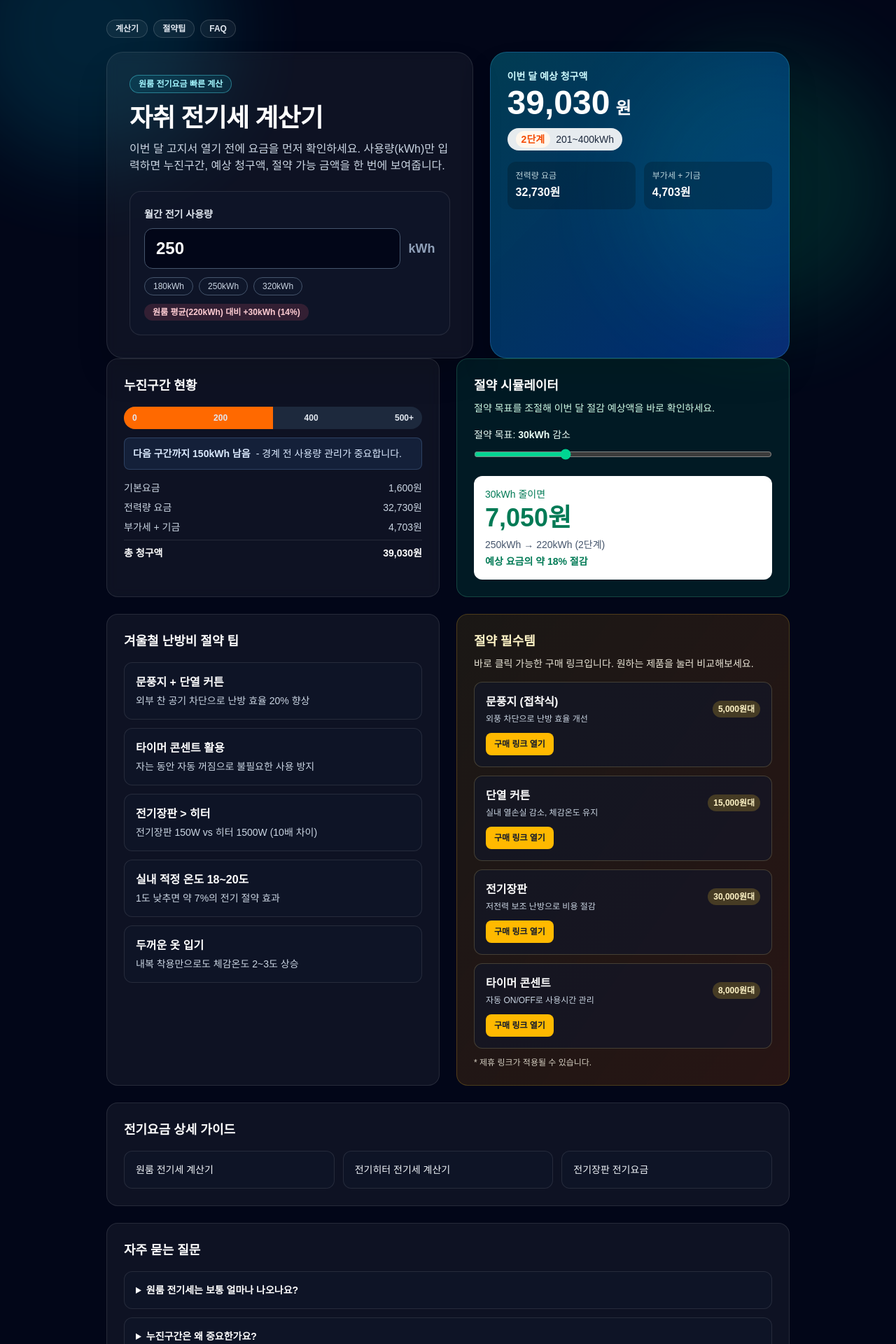
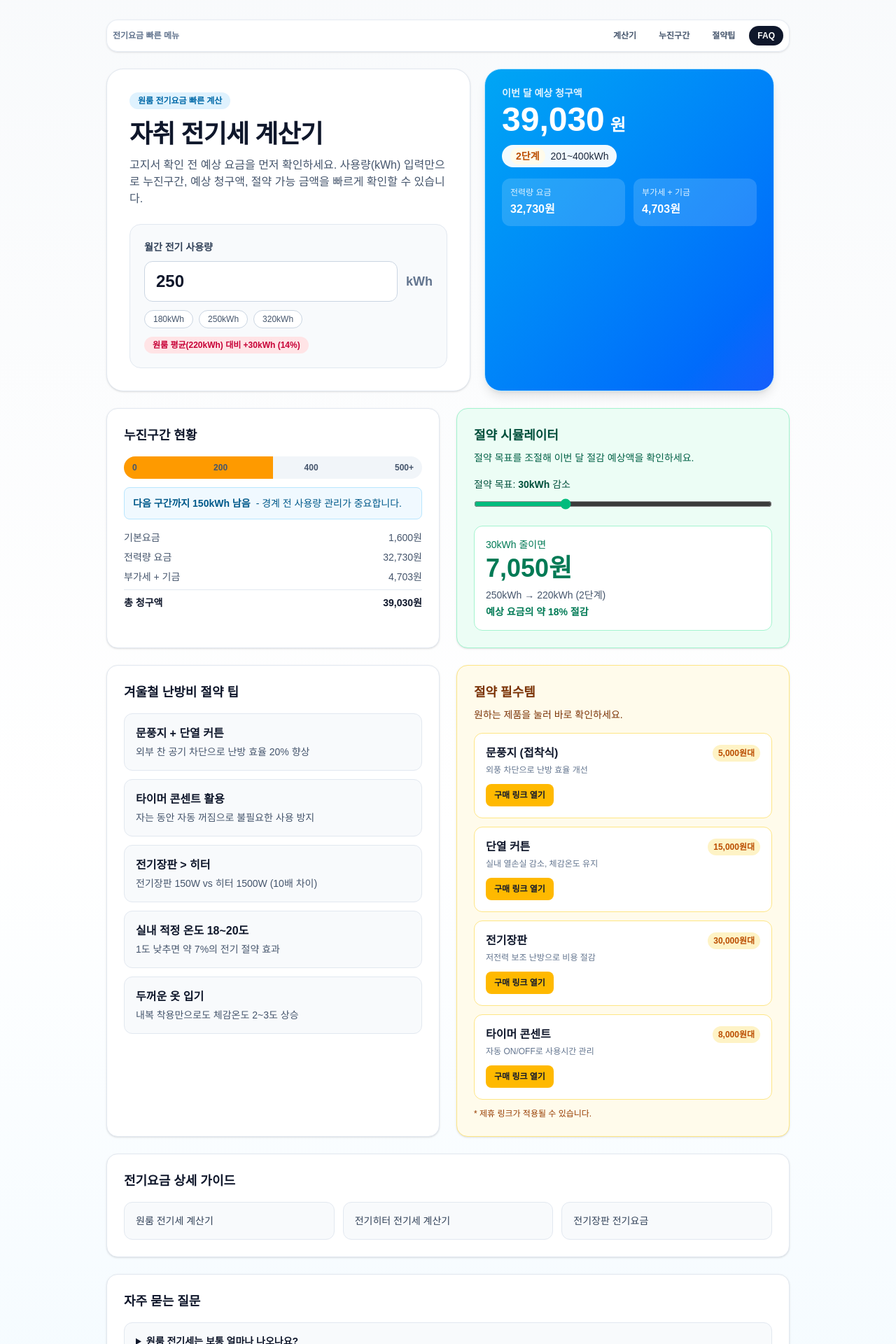
Before and after one commit to RohGyuMin/jajwi-electricity-calc-, a Next.js app: page / in a window 1280 px wide. Shown: the part 20-1940 px from the top of the page at 70% size. Built offline with nearby package versions, Linux system fonts and the light colour scheme; no server answers.

Commit message:
Refine homepage with clean modern layout and navigation

```diff
--- a/src/app/page.tsx
+++ b/src/app/page.tsx
@@ -52,8 +52,8 @@ const FAQ_ITEMS = [
 const ONE_ROOM_AVERAGE_USAGE = 220;
 
 export default function Home() {
-  const [usage, setUsage] = useState(250); // 월간 사용량 (kWh)
-  const [reduceAmount, setReduceAmount] = useState(30); // 절약 목표량
+  const [usage, setUsage] = useState(250);
+  const [reduceAmount, setReduceAmount] = useState(30);
 
   const safeUsage = Math.max(0, usage || 0);
   const reducedUsage = Math.max(0, safeUsage - reduceAmount);
@@ -65,6 +65,7 @@ export default function Home() {
   const usageGapRate = Math.round(
     (Math.abs(usageGap) / ONE_ROOM_AVERAGE_USAGE) * 100
   );
+
   const faqSchema = {
     "@context": "https://schema.org",
     "@type": "FAQPage",
@@ -80,77 +81,85 @@ export default function Home() {
 
   const tierColor =
     bill.tier.tier === 1
-      ? "text-green-600 bg-green-50"
+      ? "text-emerald-700 bg-emerald-50"
       : bill.tier.tier === 2
-      ? "text-orange-600 bg-orange-50"
-      : "text-red-600 bg-red-50";
+      ? "text-amber-700 bg-amber-50"
+      : "text-rose-700 bg-rose-50";
 
   return (
-    <main className="relative min-h-screen overflow-hidden bg-slate-950 text-slate-100">
-      <div className="pointer-events-none absolute inset-0 opacity-80">
-        <div className="absolute -top-32 -left-16 h-96 w-96 rounded-full bg-cyan-500/20 blur-3xl" />
-        <div className="absolute top-24 right-0 h-96 w-96 rounded-full bg-emerald-500/20 blur-3xl" />
-      </div>
-
-      <section className="relative mx-auto max-w-5xl px-4 py-8 sm:px-6 sm:py-12">
+    <main className="min-h-screen bg-gradient-to-b from-slate-50 via-white to-sky-50 text-slate-900">
+      <section className="mx-auto max-w-5xl px-4 py-8 sm:px-6 sm:py-12">
         <script
           type="application/ld+json"
           dangerouslySetInnerHTML={{ __html: JSON.stringify(faqSchema) }}
         />
-        <div className="mb-5 flex flex-wrap gap-2">
+
+        <div className="sticky top-3 z-20 mb-6 rounded-2xl border border-slate-200/80 bg-white/90 p-2 shadow-sm backdrop-blur">
+          <nav className="flex flex-wrap items-center justify-center gap-2 sm:justify-between">
+            <div className="hidden text-xs font-semibold text-slate-500 sm:block">
+              전기요금 빠른 메뉴
+            </div>
+            <div className="flex flex-wrap gap-2">
               <a
                 href="#calculator"
-            className="rounded-full border border-white/15 bg-white/5 px-3 py-1 text-xs font-semibold text-slate-200 hover:border-cyan-300/60 hover:text-cyan-200"
+                className="rounded-full px-3 py-1.5 text-xs font-semibold text-slate-600 transition hover:bg-slate-100 hover:text-slate-900"
               >
                 계산기
               </a>
               <a
+                href="#usage-tier"
+                className="rounded-full px-3 py-1.5 text-xs font-semibold text-slate-600 transition hover:bg-slate-100 hover:text-slate-900"
+              >
+                누진구간
+              </a>
+              <a
                 href="#saving-tips"
-            className="rounded-full border border-white/15 bg-white/5 px-3 py-1 text-xs font-semibold text-slate-200 hover:border-cyan-300/60 hover:text-cyan-200"
+                className="rounded-full px-3 py-1.5 text-xs font-semibold text-slate-600 transition hover:bg-slate-100 hover:text-slate-900"
               >
                 절약팁
               </a>
               <a
                 href="#faq"
-            className="rounded-full border border-white/15 bg-white/5 px-3 py-1 text-xs font-semibold text-slate-200 hover:border-cyan-300/60 hover:text-cyan-200"
+                className="rounded-full bg-slate-900 px-3 py-1.5 text-xs font-semibold text-white transition hover:bg-slate-700"
               >
                 FAQ
               </a>
             </div>
-        <div className="grid gap-6 lg:grid-cols-[1.1fr_0.9fr]">
+          </nav>
+        </div>
+
+        <div className="grid gap-5 lg:grid-cols-[1.05fr_0.95fr]">
           <div
             id="calculator"
-            className="rounded-3xl border border-white/10 bg-white/5 p-6 shadow-2xl backdrop-blur-sm sm:p-8"
+            className="rounded-3xl border border-slate-200 bg-white p-6 shadow-sm sm:p-8"
           >
-            <div className="mb-4 inline-flex rounded-full border border-cyan-300/40 bg-cyan-400/10 px-3 py-1 text-xs font-semibold text-cyan-200">
+            <span className="inline-flex rounded-full bg-sky-100 px-3 py-1 text-xs font-semibold text-sky-700">
               원룸 전기요금 빠른 계산
-            </div>
-            <h1 className="text-3xl font-bold tracking-tight text-white sm:text-4xl">
+            </span>
+            <h1 className="mt-4 text-3xl font-bold tracking-tight sm:text-4xl">
               자취 전기세 계산기
             </h1>
-            <p className="mt-3 text-sm leading-6 text-slate-300 sm:text-base">
-              이번 달 고지서 열기 전에 요금을 먼저 확인하세요. 사용량(kWh)만 입력하면
-              누진구간, 예상 청구액, 절약 가능 금액을 한 번에 보여줍니다.
+            <p className="mt-3 text-sm leading-6 text-slate-600 sm:text-base">
+              고지서 확인 전 예상 요금을 먼저 확인하세요. 사용량(kWh) 입력만으로
+              누진구간, 예상 청구액, 절약 가능 금액을 빠르게 확인할 수 있습니다.
             </p>
 
-            <div className="mt-6 rounded-2xl border border-white/10 bg-slate-900/60 p-5">
+            <div className="mt-6 rounded-2xl border border-slate-200 bg-slate-50 p-5">
               <label className="block">
-                <span className="text-sm font-semibold text-slate-200">
-                  월간 전기 사용량
-                </span>
+                <span className="text-sm font-semibold text-slate-700">월간 전기 사용량</span>
                 <div className="mt-2 flex items-center gap-3">
                   <input
                     type="number"
                     min="0"
                     step="10"
-                    className="flex-1 rounded-xl border border-slate-600 bg-slate-950 px-4 py-3 text-2xl font-bold text-white focus:border-cyan-400 focus:outline-none"
+                    className="flex-1 rounded-xl border border-slate-300 bg-white px-4 py-3 text-2xl font-bold text-slate-900 focus:border-sky-500 focus:outline-none"
                     value={usage}
                     onChange={(e) => {
                       const val = Number(e.target.value);
                       setUsage(Number.isNaN(val) ? 0 : Math.max(0, val));
                     }}
                   />
-                  <span className="text-lg font-semibold text-slate-400">kWh</span>
+                  <span className="text-lg font-semibold text-slate-500">kWh</span>
                 </div>
               </label>
               <div className="mt-3 flex flex-wrap gap-2">
@@ -158,7 +167,7 @@ export default function Home() {
                   <button
                     key={preset}
                     onClick={() => setUsage(preset)}
-                    className="rounded-full border border-slate-600 bg-slate-900 px-3 py-1 text-xs font-medium text-slate-300 hover:border-cyan-300 hover:text-cyan-200"
+                    className="rounded-full border border-slate-300 bg-white px-3 py-1 text-xs font-medium text-slate-600 transition hover:border-sky-400 hover:text-sky-700"
                   >
                     {preset}kWh
                   </button>
@@ -167,10 +176,10 @@ export default function Home() {
               <div
                 className={`mt-3 inline-flex rounded-full px-3 py-1 text-xs font-semibold ${
                   usageGap > 0
-                    ? "bg-rose-400/15 text-rose-200"
+                    ? "bg-rose-100 text-rose-700"
                     : usageGap < 0
-                    ? "bg-emerald-400/15 text-emerald-200"
-                    : "bg-slate-400/20 text-slate-200"
+                    ? "bg-emerald-100 text-emerald-700"
+                    : "bg-slate-200 text-slate-700"
                 }`}
               >
                 원룸 평균(220kWh) 대비{" "}
@@ -181,27 +190,27 @@ export default function Home() {
             </div>
           </div>
 
-          <div className="rounded-3xl border border-cyan-300/20 bg-gradient-to-br from-cyan-500/30 to-blue-600/40 p-6 shadow-2xl">
-            <div className="text-sm font-semibold text-cyan-100">이번 달 예상 청구액</div>
-            <div className="mt-1 text-5xl font-extrabold text-white">
+          <div className="rounded-3xl border border-sky-200 bg-gradient-to-br from-sky-500 to-blue-600 p-6 text-white shadow-lg">
+            <div className="text-sm font-semibold text-sky-100">이번 달 예상 청구액</div>
+            <div className="mt-1 text-5xl font-extrabold">
               {bill.total.toLocaleString()}
               <span className="ml-2 text-2xl font-semibold">원</span>
             </div>
-            <div className="mt-3 inline-flex items-center gap-2 rounded-full bg-white/90 px-3 py-1 text-sm text-slate-800">
+            <div className="mt-3 inline-flex items-center gap-2 rounded-full bg-white/95 px-3 py-1 text-sm text-slate-800">
               <span className={`rounded-full px-2 py-0.5 ${tierColor} font-semibold`}>
                 {bill.tier.tierName}
               </span>
               <span>{bill.tier.range}</span>
             </div>
-            <div className="mt-4 grid grid-cols-2 gap-3 text-xs text-cyan-50">
-              <div className="rounded-xl bg-black/20 p-3">
-                <div className="opacity-80">전력량 요금</div>
+            <div className="mt-4 grid grid-cols-2 gap-3 text-xs">
+              <div className="rounded-xl bg-white/15 p-3">
+                <div className="text-sky-100">전력량 요금</div>
                 <div className="mt-1 text-base font-bold text-white">
                   {Math.round(bill.energyCharge).toLocaleString()}원
                 </div>
               </div>
-              <div className="rounded-xl bg-black/20 p-3">
-                <div className="opacity-80">부가세 + 기금</div>
+              <div className="rounded-xl bg-white/15 p-3">
+                <div className="text-sky-100">부가세 + 기금</div>
                 <div className="mt-1 text-base font-bold text-white">
                   {(bill.vat + bill.fundCharge).toLocaleString()}원
                 </div>
@@ -210,23 +219,21 @@ export default function Home() {
           </div>
         </div>
 
-        <div id="saving-tips" className="mb-6 grid gap-6 lg:grid-cols-[1fr_1fr]">
-          <div className="rounded-2xl border border-white/10 bg-white/5 p-6 backdrop-blur-sm">
-            <h2 className="text-lg font-semibold text-white">누진구간 현황</h2>
-            <div className="mt-4 relative h-8 overflow-hidden rounded-full bg-slate-800">
+        <div id="usage-tier" className="mt-6 grid gap-6 lg:grid-cols-2">
+          <div className="rounded-2xl border border-slate-200 bg-white p-6 shadow-sm">
+            <h2 className="text-lg font-semibold">누진구간 현황</h2>
+            <div className="mt-4 relative h-8 overflow-hidden rounded-full bg-slate-100">
               <div
                 className={`absolute h-full transition-all duration-500 ${
                   bill.tier.tier === 1
-                    ? "bg-green-500"
+                    ? "bg-emerald-500"
                     : bill.tier.tier === 2
-                    ? "bg-orange-500"
-                    : "bg-red-500"
+                    ? "bg-amber-500"
+                    : "bg-rose-500"
                 }`}
-                style={{
-                  width: `${Math.min((safeUsage / 500) * 100, 100)}%`,
-                }}
+                style={{ width: `${Math.min((safeUsage / 500) * 100, 100)}%` }}
               />
-              <div className="absolute inset-0 flex items-center justify-between px-3 text-xs font-semibold text-slate-200">
+              <div className="absolute inset-0 flex items-center justify-between px-3 text-xs font-semibold text-slate-600">
                 <span>0</span>
                 <span>200</span>
                 <span>400</span>
@@ -234,7 +241,7 @@ export default function Home() {
               </div>
             </div>
             {bill.nextTierRemaining !== null && (
-              <div className="mt-3 rounded-lg border border-blue-300/20 bg-blue-400/10 p-3 text-sm text-blue-100">
+              <div className="mt-3 rounded-lg border border-sky-200 bg-sky-50 p-3 text-sm text-sky-800">
                 <span className="font-semibold">
                   다음 구간까지 {bill.nextTierRemaining.toFixed(0)}kWh 남음
                 </span>
@@ -242,32 +249,32 @@ export default function Home() {
               </div>
             )}
             <div className="mt-4 space-y-2 text-sm">
-              <div className="flex justify-between text-slate-300">
+              <div className="flex justify-between text-slate-600">
                 <span>기본요금</span>
                 <span>{bill.baseCharge.toLocaleString()}원</span>
               </div>
-              <div className="flex justify-between text-slate-300">
+              <div className="flex justify-between text-slate-600">
                 <span>전력량 요금</span>
                 <span>{Math.round(bill.energyCharge).toLocaleString()}원</span>
               </div>
-              <div className="flex justify-between text-slate-300">
+              <div className="flex justify-between text-slate-600">
                 <span>부가세 + 기금</span>
                 <span>{(bill.vat + bill.fundCharge).toLocaleString()}원</span>
               </div>
-              <div className="flex justify-between border-t border-white/10 pt-2 font-bold text-white">
+              <div className="flex justify-between border-t border-slate-200 pt-2 font-bold text-slate-900">
                 <span>총 청구액</span>
                 <span>{bill.total.toLocaleString()}원</span>
               </div>
             </div>
           </div>
 
-          <div className="rounded-2xl border border-emerald-300/20 bg-emerald-400/10 p-6">
-            <h2 className="text-lg font-semibold text-white">절약 시뮬레이터</h2>
-            <p className="mt-2 text-sm text-emerald-100">
-              절약 목표를 조절해 이번 달 절감 예상액을 바로 확인하세요.
+          <div className="rounded-2xl border border-emerald-200 bg-emerald-50 p-6 shadow-sm">
+            <h2 className="text-lg font-semibold text-emerald-900">절약 시뮬레이터</h2>
+            <p className="mt-2 text-sm text-emerald-800">
+              절약 목표를 조절해 이번 달 절감 예상액을 확인하세요.
             </p>
             <label className="mt-4 block">
-              <span className="text-sm font-medium text-emerald-50">
+              <span className="text-sm font-medium text-emerald-900">
                 절약 목표: <b>{reduceAmount}kWh</b> 감소
               </span>
               <input
@@ -275,12 +282,12 @@ export default function Home() {
                 min="0"
                 max={Math.min(safeUsage, 100)}
                 step="5"
-                className="mt-2 w-full accent-emerald-400"
+                className="mt-2 w-full accent-emerald-500"
                 value={reduceAmount}
                 onChange={(e) => setReduceAmount(Number(e.target.value))}
               />
             </label>
-            <div className="mt-4 rounded-xl bg-white p-4 text-slate-900">
+            <div className="mt-4 rounded-xl border border-emerald-200 bg-white p-4 text-slate-900">
               <div className="text-sm font-medium text-emerald-700">{reduceAmount}kWh 줄이면</div>
               <div className="mt-1 text-4xl font-extrabold text-emerald-700">
                 {savings.toLocaleString()}원
@@ -295,9 +302,9 @@ export default function Home() {
           </div>
         </div>
 
-        <div className="mb-6 grid gap-6 lg:grid-cols-[1fr_1fr]">
-          <div className="rounded-2xl border border-white/10 bg-white/5 p-6">
-            <h2 className="text-lg font-semibold text-white">겨울철 난방비 절약 팁</h2>
+        <div id="saving-tips" className="mt-6 grid gap-6 lg:grid-cols-2">
+          <div className="rounded-2xl border border-slate-200 bg-white p-6 shadow-sm">
+            <h2 className="text-lg font-semibold">겨울철 난방비 절약 팁</h2>
             <div className="mt-4 space-y-3">
               {[
                 {
@@ -320,22 +327,19 @@ export default function Home() {
                   title: "두꺼운 옷 입기",
                   desc: "내복 착용만으로도 체감온도 2~3도 상승",
                 },
-              ].map((tip, i) => (
-                <div
-                  key={i}
-                  className="rounded-xl border border-white/10 bg-slate-900/50 p-4"
-                >
-                  <div className="font-semibold text-white">{tip.title}</div>
-                  <div className="mt-1 text-sm text-slate-300">{tip.desc}</div>
+              ].map((tip) => (
+                <div key={tip.title} className="rounded-xl border border-slate-200 bg-slate-50 p-4">
+                  <div className="font-semibold text-slate-900">{tip.title}</div>
+                  <div className="mt-1 text-sm text-slate-600">{tip.desc}</div>
                 </div>
               ))}
             </div>
           </div>
 
-          <div className="rounded-2xl border border-amber-300/20 bg-gradient-to-br from-amber-400/10 to-orange-500/15 p-6">
-            <h2 className="text-lg font-semibold text-amber-100">절약 필수템</h2>
-            <p className="mt-2 text-sm text-amber-50/90">
-              바로 클릭 가능한 구매 링크입니다. 원하는 제품을 눌러 비교해보세요.
+          <div className="rounded-2xl border border-amber-200 bg-amber-50 p-6 shadow-sm">
+            <h2 className="text-lg font-semibold text-amber-900">절약 필수템</h2>
+            <p className="mt-2 text-sm text-amber-900">
+              원하는 제품을 눌러 바로 확인하세요.
             </p>
             <div className="mt-4 grid gap-3">
               {PRODUCT_ITEMS.map((item) => (
@@ -344,83 +348,74 @@ export default function Home() {
                   href={item.href}
                   target="_blank"
                   rel="noopener noreferrer sponsored"
-                  className="group rounded-xl border border-amber-200/20 bg-slate-900/60 p-4 transition hover:border-amber-300/60 hover:bg-slate-900"
+                  className="group rounded-xl border border-amber-200 bg-white p-4 transition hover:border-amber-300 hover:shadow-sm"
                 >
-                  <div className="flex items-center justify-between gap-3">
+                  <div className="flex items-start justify-between gap-3">
                     <div>
-                      <div className="font-semibold text-white">{item.name}</div>
-                      <div className="mt-1 text-xs text-slate-300">{item.desc}</div>
+                      <div className="font-semibold text-slate-900">{item.name}</div>
+                      <div className="mt-1 text-xs text-slate-500">{item.desc}</div>
                     </div>
-                    <span className="rounded-full bg-amber-300/20 px-2 py-1 text-xs font-semibold text-amber-100">
+                    <span className="rounded-full bg-amber-100 px-2 py-1 text-xs font-semibold text-amber-700">
                       {item.price}
                     </span>
                   </div>
-                  <div className="mt-3 inline-flex items-center rounded-lg bg-amber-400 px-3 py-2 text-xs font-bold text-slate-900 group-hover:bg-amber-300">
+                  <div className="mt-3 inline-flex items-center rounded-lg bg-amber-400 px-3 py-2 text-xs font-bold text-slate-900 transition group-hover:bg-amber-500">
                     구매 링크 열기
                   </div>
                 </a>
               ))}
             </div>
-            <p className="mt-3 text-xs text-amber-50/80">
-              * 제휴 링크가 적용될 수 있습니다.
-            </p>
+            <p className="mt-3 text-xs text-amber-800">* 제휴 링크가 적용될 수 있습니다.</p>
           </div>
         </div>
 
-        <div className="mb-6 rounded-2xl border border-white/10 bg-white/5 p-6">
-          <h2 className="text-lg font-semibold text-white">전기요금 상세 가이드</h2>
+        <div className="mt-6 rounded-2xl border border-slate-200 bg-white p-6 shadow-sm">
+          <h2 className="text-lg font-semibold">전기요금 상세 가이드</h2>
           <div className="mt-4 grid gap-3 sm:grid-cols-3">
             <Link
               href="/원룸-전기세-계산기"
-              className="rounded-xl border border-white/10 bg-slate-900/50 p-4 text-sm font-medium text-slate-100 hover:border-cyan-300/60 hover:text-cyan-200"
+              className="rounded-xl border border-slate-200 bg-slate-50 p-4 text-sm font-medium text-slate-700 transition hover:border-sky-300 hover:bg-sky-50 hover:text-sky-700"
             >
               원룸 전기세 계산기
             </Link>
             <Link
               href="/전기히터-전기세-계산기"
-              className="rounded-xl border border-white/10 bg-slate-900/50 p-4 text-sm font-medium text-slate-100 hover:border-cyan-300/60 hover:text-cyan-200"
+              className="rounded-xl border border-slate-200 bg-slate-50 p-4 text-sm font-medium text-slate-700 transition hover:border-sky-300 hover:bg-sky-50 hover:text-sky-700"
             >
               전기히터 전기세 계산기
             </Link>
             <Link
               href="/전기장판-전기요금"
-              className="rounded-xl border border-white/10 bg-slate-900/50 p-4 text-sm font-medium text-slate-100 hover:border-cyan-300/60 hover:text-cyan-200"
+              className="rounded-xl border border-slate-200 bg-slate-50 p-4 text-sm font-medium text-slate-700 transition hover:border-sky-300 hover:bg-sky-50 hover:text-sky-700"
             >
               전기장판 전기요금
             </Link>
           </div>
         </div>
 
-        <div id="faq" className="mb-6 rounded-2xl border border-white/10 bg-white/5 p-6">
-          <h2 className="text-lg font-semibold text-white">자주 묻는 질문</h2>
+        <div id="faq" className="mt-6 rounded-2xl border border-slate-200 bg-white p-6 shadow-sm">
+          <h2 className="text-lg font-semibold">자주 묻는 질문</h2>
           <div className="mt-4 space-y-3">
             {FAQ_ITEMS.map((item) => (
-              <details
-                key={item.question}
-                className="rounded-xl border border-white/10 bg-slate-900/50 p-4"
-              >
-                <summary className="cursor-pointer text-sm font-semibold text-white">
+              <details key={item.question} className="rounded-xl border border-slate-200 bg-slate-50 p-4">
+                <summary className="cursor-pointer text-sm font-semibold text-slate-900">
                   {item.question}
                 </summary>
-                <p className="mt-2 text-sm leading-6 text-slate-300">{item.answer}</p>
+                <p className="mt-2 text-sm leading-6 text-slate-600">{item.answer}</p>
               </details>
             ))}
           </div>
         </div>
 
-        <div className="mb-6 rounded-2xl border border-dashed border-white/20 bg-white/5 p-8 text-center">
+        <div className="mt-6 rounded-2xl border border-dashed border-slate-300 bg-white p-8 text-center">
           <div className="text-sm text-slate-400">Google AdSense 광고 영역</div>
-          <div className="mt-1 text-xs text-slate-500">
-            네이티브 광고는 이 구간에 자동 노출됩니다.
-          </div>
+          <div className="mt-1 text-xs text-slate-500">네이티브 광고는 이 구간에 자동 노출됩니다.</div>
         </div>
 
-        <footer className="mt-10 space-y-1 text-center text-xs text-slate-400">
+        <footer className="mt-10 space-y-1 text-center text-xs text-slate-500">
           <div>요금 계산은 한국전력 주거용 저압 요금표(2026년 2월 확인 기준)를 따릅니다.</div>
           <div>실제 청구 금액과 일부 차이가 있을 수 있습니다.</div>
-          <div className="mt-3 text-slate-500">
-            © 2026 자취전기세 계산기 | 문의: contact@example.com
-          </div>
+          <div className="mt-3 text-slate-400">© 2026 자취전기세 계산기 | 문의: contact@example.com</div>
         </footer>
       </section>
     </main>
```
Lines whose indentation alone changed are shown as unchanged.
